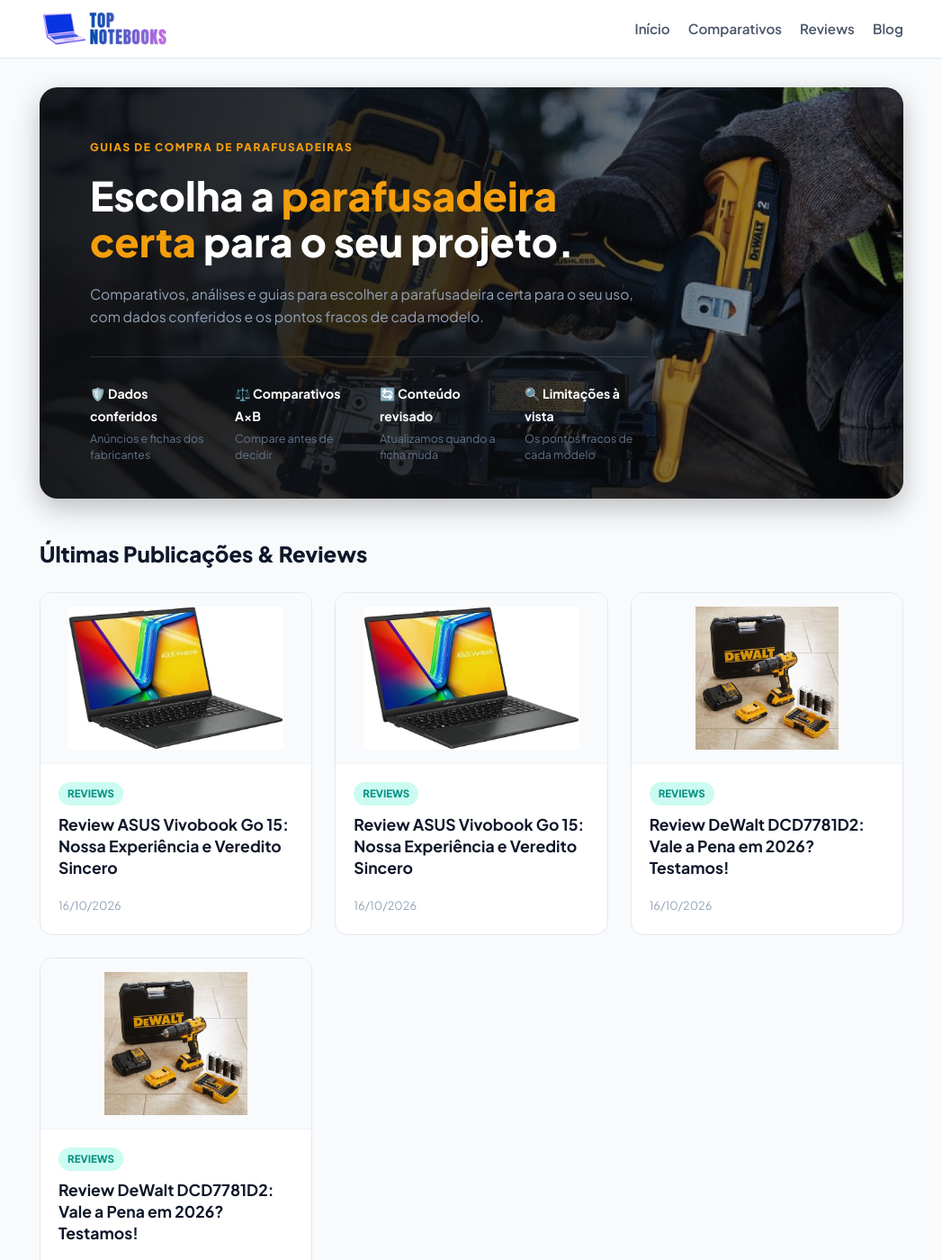
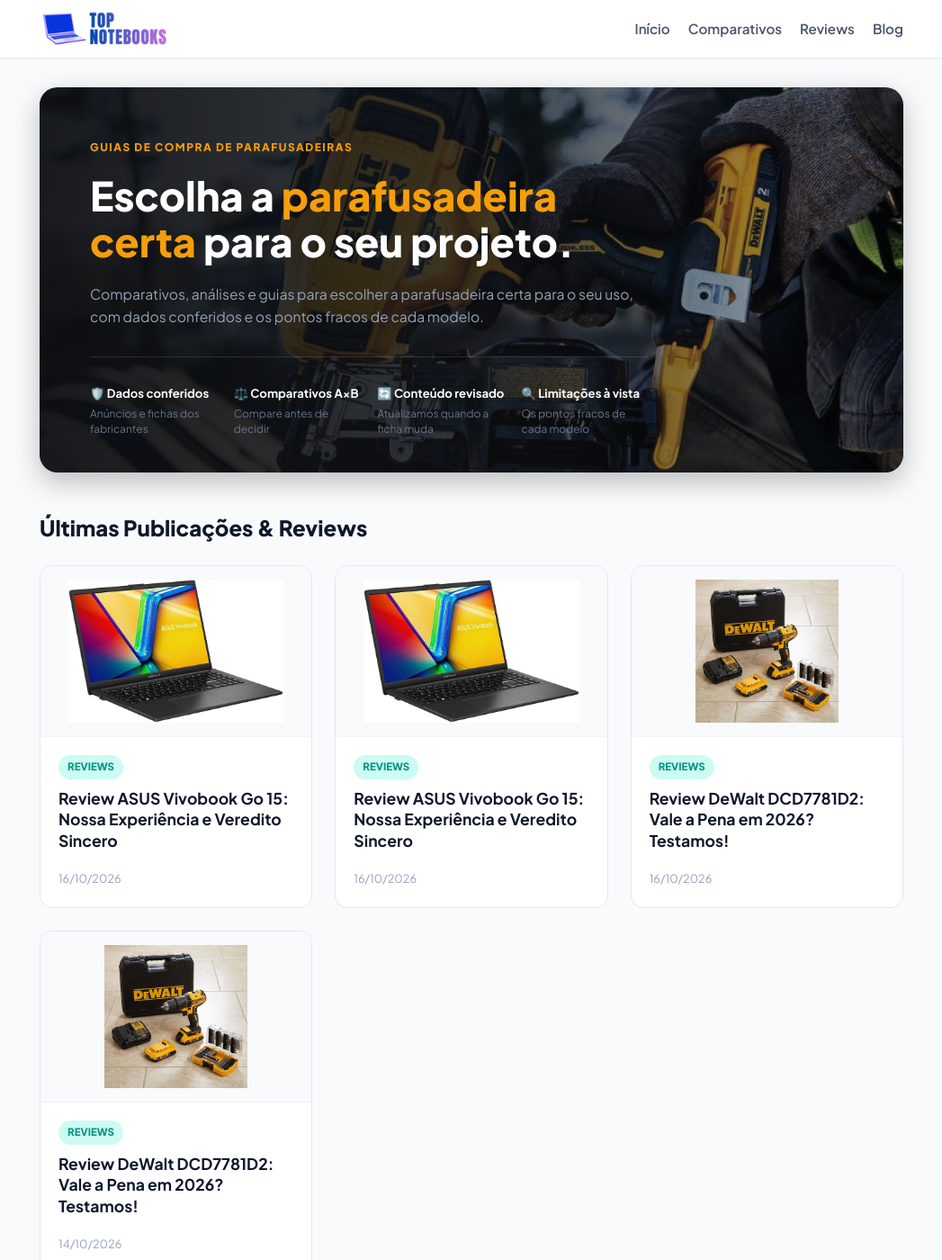
Before and after one commit to membroequipe/SiteReview, a Jekyll site: the page built from index.html, in a window 1280 px wide and 1400 px high. Shown: the whole window at 90% size, without its empty margins (116-1163 px from the left). Built offline with Jekyll 4.4.1, drawn with Linux system fonts in a browser that asks for light colours.

Commit message:
Update style.css

```diff
--- a/assets/css/style.css
+++ b/assets/css/style.css
@@ -674,7 +674,7 @@
 }
 
 /* =========================================
-   HERO BANNER PREMIUM REUTILIZÁVEL (HOME)
+   HERO BANNER PREMIUM (HOME)
    ========================================= */
 .hero-banner-custom {
     position: relative;
@@ -771,6 +771,9 @@
     border-color: rgba(255, 255, 255, 0.4);
 }
 
+/* =========================================
+   AJUSTE DE TAMANHO DOS TÍTULOS DO BANNER HERO
+   ========================================= */
 .hero-banner-footer {
     position: relative;
     z-index: 2;
@@ -779,24 +782,25 @@
     margin-top: 1rem;
     display: grid;
     grid-template-columns: repeat(4, 1fr);
-    gap: 1.5rem;
+    gap: 1.2rem; /* Espaçamento otimizado entre as colunas */
 }
 
 .hero-footer-item h4 {
-    font-size: 0.88rem;
+    font-size: 0.82rem; /* Reduzido levemente para evitar quebras indesejadas */
     font-weight: 700;
     color: #ffffff;
     margin: 0 0 0.25rem 0;
     display: flex;
     align-items: center;
-    gap: 0.4rem;
+    gap: 0.3rem;
+    white-space: nowrap; /* Impede estritamente que o texto quebre linha */
 }
 
 .hero-footer-item p {
-    font-size: 0.78rem;
+    font-size: 0.75rem;
     color: #64748b;
     margin: 0;
-    line-height: 1.4;
+    line-height: 1.35;
 }
 
 @media (max-width: 900px) {
```
